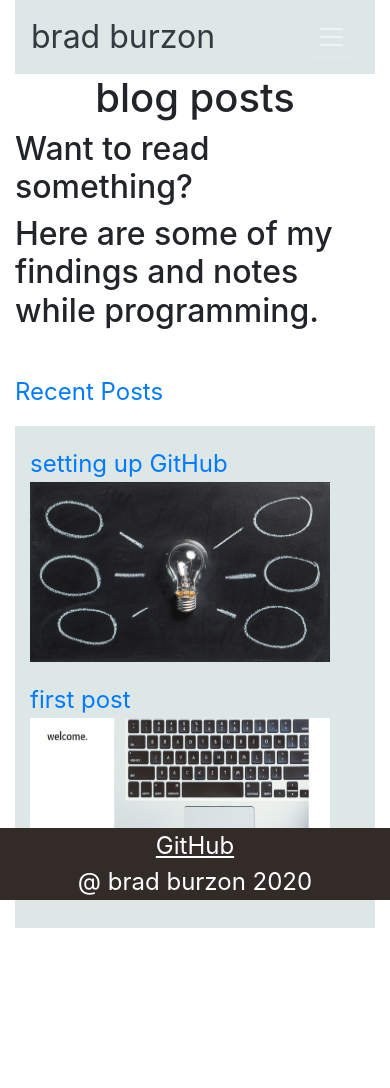
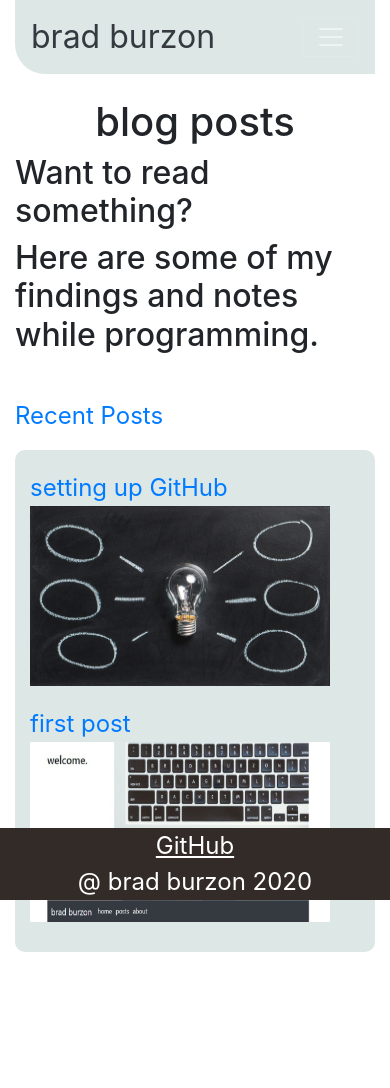
Before and after one commit to bradburzon/BradBurzon, a Jekyll site: the page built from posts.md, in a window 390 px wide. Built offline with Jekyll 4.4.1, drawn with Linux system fonts in a browser that asks for light colours; cached includes are drawn as plain includes; nearby versions of some CDN libraries; before the commit the page ends 1064 px from its top, so only the background shows below that.

Commit message:
made border round and intro img larger

```diff
--- a/_includes/top-header.html
+++ b/_includes/top-header.html
@@ -1,9 +1,9 @@
 <div>
   <div class="row row-override float-right ">
-    <div class="col-xl-2 row-silver float-right d-none d-xl-block">
+    <div class="col-xl-1 row-silver float-right d-none d-xl-block">
       <!--CONTENT BELOW-->
     </div>
-  <div class="col-xl-10  row-silver float-right d-none d-sm-block" >
+  <div class="col-xl-11  row-silver float-right d-none d-sm-block" >
     <img  class="img-fluid " src="../../images/intro-img.png" alt="About Brad Burzon's interest">
   </div>
   </div>
--- a/css/custom.css
+++ b/css/custom.css
@@ -4,7 +4,7 @@
 .row-silver{
   background-color:#dde7e6;
   margin: 0px;
-  padding: 0px 0px 3em 0px;
+  padding: 0px 0px 4em 0px;
 }
 .row-override{
   margin: 0px ;
@@ -14,12 +14,17 @@
   background-color:var(--footer-color);
   color: white !important;
 }
+.navbar{
+  border-radius: 0px 0px 0px 30px;
+  margin-bottom: 1em;
+}
 #footer-override a{
   color: white;
   text-decoration: underline;
   align-self: center;
 }
 .post {
+  /*image size for posts*/
   width: 300px;
   height: 180px;
 }
@@ -34,6 +39,7 @@
   justify-content:space-around;
   background-color: #dde7e6;
   padding:10px 0px 20px 0px;
+  border-radius: 10px 10px 10px 10px;
 }
 .main{
   margin-bottom:100px;
--- a/posts.md
+++ b/posts.md
@@ -18,9 +18,9 @@
     </div>
     <div>
       {% if post.image == "" %}
-      <img class="post img-fluid" src="../images/bulb.jpg" alt="light bulb picture">
+      <a href="{{ post.url }}" ><img class="post img-fluid" src="../images/bulb.jpg" alt="light bulb picture"></a>
       {% else %}
-      <img class="post img-fluid" src="{{ post.image }}" alt="light bulb picture">
+      <a href="{{ post.url }}" ><img class="post img-fluid" src="{{ post.image }}" alt="light bulb picture"></a>
       {% endif %}
     </div>
   </div>
```
